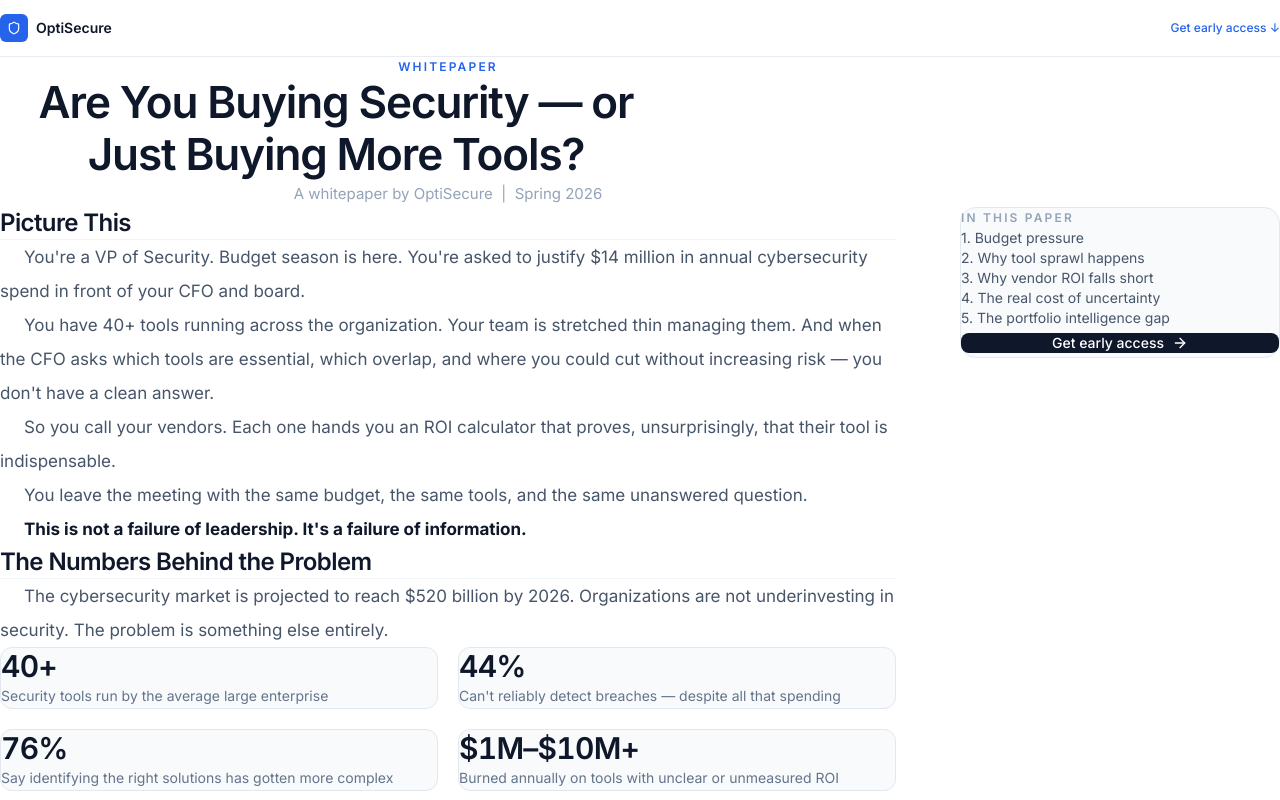
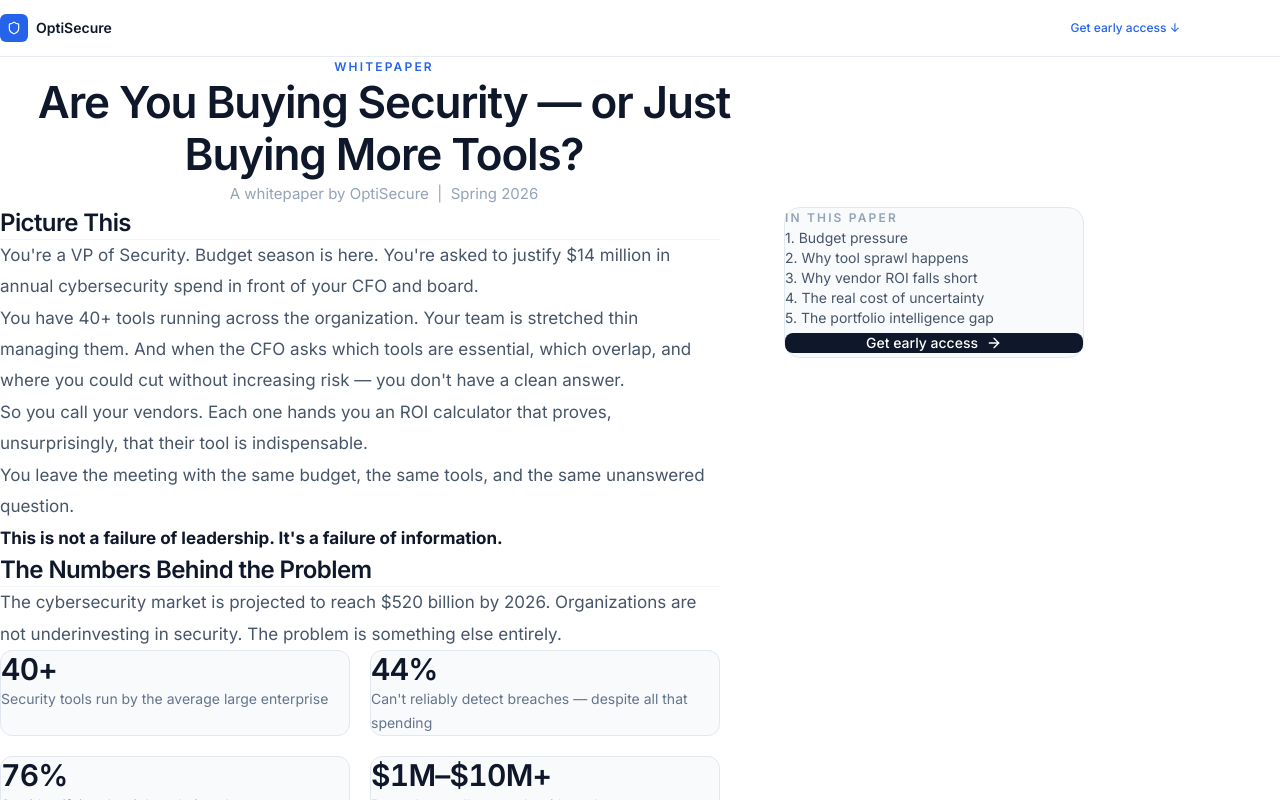
Before and after one commit to poojalohit/OptiSecure, a React (Vite) app: page / in a window 1280 px wide. Shown: the top 800 px of the page. Built offline with nearby package versions, Linux system fonts and the light colour scheme.

Commit message:
fix(whitepaper): cap article width to 720px, hide sidebar below lg, remove paragraph indent
Made-with: Cursor

```diff
--- a/src/pages/Whitepaper.tsx
+++ b/src/pages/Whitepaper.tsx
@@ -15,7 +15,7 @@ export default function Whitepaper() {
     <div className="min-h-screen bg-white">
       {/* Navbar */}
       <nav className="sticky top-0 z-50 bg-white/95 backdrop-blur-md border-b border-slate-200/80">
-        <div className="max-w-7xl mx-auto px-6 lg:px-12 flex items-center justify-between h-14">
+        <div className="max-w-[1180px] mx-auto px-4 sm:px-6 lg:px-8 flex items-center justify-between h-14">
           <div className="flex items-center gap-2">
             <div className="w-7 h-7 rounded-md bg-brand-600 flex items-center justify-center">
               <Shield className="w-3.5 h-3.5 text-white" />
@@ -29,18 +29,20 @@ export default function Whitepaper() {
       </nav>
 
       {/* Whitepaper content */}
-      <article className="max-w-7xl mx-auto px-6 lg:px-12 pt-14 pb-16 lg:pt-20 lg:pb-20">
+      <article className="max-w-[1180px] mx-auto px-4 sm:px-6 lg:px-8 pt-12 pb-16 lg:pt-20 lg:pb-20">
         {/* Header */}
-        <header className="mb-16 lg:mb-20 text-center max-w-4xl mx-auto">
+        <header className="max-w-3xl mx-auto text-center mb-12 lg:mb-16">
           <p className="text-[12px] font-semibold text-brand-600 tracking-[0.18em] uppercase mb-5">Whitepaper</p>
-          <h1 className="text-[2rem] sm:text-[2.5rem] lg:text-[2.75rem] font-semibold text-slate-900 leading-[1.18] tracking-tight mb-5 max-w-2xl mx-auto">
+          <h1 className="text-[2rem] sm:text-[2.5rem] lg:text-[2.75rem] font-semibold text-slate-900 leading-[1.18] tracking-tight mb-5">
             Are You Buying Security — or Just Buying More Tools?
           </h1>
           <p className="text-[15px] text-slate-400">A whitepaper by OptiSecure &nbsp;|&nbsp; Spring 2026</p>
         </header>
 
-        <div className="grid lg:grid-cols-[minmax(0,1fr)_320px] gap-12 xl:gap-16 items-start">
-          <div className="min-w-0">
+        {/* Two-column layout: only enabled at lg (1024px+) */}
+        <div className="lg:grid lg:grid-cols-[minmax(0,720px)_300px] lg:gap-16 lg:items-start">
+          {/* Main article column */}
+          <div className="max-w-[720px] mx-auto lg:mx-0 lg:max-w-none min-w-0">
 
             {/* --- Picture This --- */}
             <Section title="Picture This">
@@ -55,7 +57,7 @@ export default function Whitepaper() {
             <Section title="The Numbers Behind the Problem">
               <P>The cybersecurity market is projected to reach $520 billion by 2026. Organizations are not underinvesting in security. The problem is something else entirely.</P>
 
-          <div className="grid sm:grid-cols-2 gap-5 my-10">
+              <div className="grid grid-cols-1 sm:grid-cols-2 gap-4 sm:gap-5 my-10">
                 <StatBlock value="40+" label="Security tools run by the average large enterprise" />
                 <StatBlock value="44%" label="Can't reliably detect breaches — despite all that spending" />
                 <StatBlock value="76%" label="Say identifying the right solutions has gotten more complex" />
@@ -117,11 +119,11 @@ export default function Whitepaper() {
             </Section>
 
             {/* --- Divider --- */}
-        <div className="my-14 lg:my-16 border-t border-slate-200" />
+            <div className="my-12 lg:my-16 border-t border-slate-200" />
 
             {/* --- CTA --- */}
             <section id="signup" className="scroll-mt-20">
-          <div className="rounded-2xl border border-slate-200 bg-white p-8 sm:p-10 text-center shadow-sm">
+              <div className="rounded-2xl border border-slate-200 bg-white p-6 sm:p-10 text-center shadow-sm">
                 <h2 className="text-xl sm:text-2xl font-semibold text-slate-900 tracking-tight mb-3">
                   We're working on it.
                 </h2>
@@ -130,14 +132,14 @@ export default function Whitepaper() {
                 </p>
 
                 {!submitted ? (
-              <form onSubmit={handleSubmit} className="max-w-xl mx-auto grid sm:grid-cols-[1fr_1fr_auto] gap-3">
+                  <form onSubmit={handleSubmit} className="grid grid-cols-1 sm:grid-cols-[1fr_1fr_auto] gap-3 max-w-xl mx-auto">
                     <input
                       type="text"
                       value={name}
                       onChange={e => setName(e.target.value)}
                       placeholder="Your name"
                       required
-                  className="w-full px-4 py-3 rounded-lg bg-white border border-slate-200 text-slate-900 placeholder-slate-400 text-sm focus:outline-none focus:ring-2 focus:ring-brand-500 focus:border-transparent"
+                      className="w-full min-w-0 px-4 py-3 rounded-lg bg-white border border-slate-200 text-slate-900 placeholder-slate-400 text-sm focus:outline-none focus:ring-2 focus:ring-brand-500 focus:border-transparent"
                     />
                     <input
                       type="email"
@@ -145,7 +147,7 @@ export default function Whitepaper() {
                       onChange={e => setEmail(e.target.value)}
                       placeholder="you@company.com"
                       required
-                  className="w-full px-4 py-3 rounded-lg bg-white border border-slate-200 text-slate-900 placeholder-slate-400 text-sm focus:outline-none focus:ring-2 focus:ring-brand-500 focus:border-transparent"
+                      className="w-full min-w-0 px-4 py-3 rounded-lg bg-white border border-slate-200 text-slate-900 placeholder-slate-400 text-sm focus:outline-none focus:ring-2 focus:ring-brand-500 focus:border-transparent"
                     />
                     <button
                       type="submit"
@@ -166,8 +168,10 @@ export default function Whitepaper() {
                 )}
               </div>
             </section>
+
           </div>
 
+          {/* Sidebar — visible only on lg (1024px) and above */}
           <aside className="hidden lg:block sticky top-24">
             <div className="rounded-2xl border border-slate-200 bg-slate-50 p-6">
               <p className="text-[12px] font-semibold uppercase tracking-[0.18em] text-slate-400 mb-5">In this paper</p>
@@ -189,7 +193,7 @@ export default function Whitepaper() {
 
       {/* Footer */}
       <footer className="border-t border-slate-100 py-8">
-        <div className="max-w-7xl mx-auto px-6 lg:px-12 flex items-center justify-between">
+        <div className="max-w-[1180px] mx-auto px-4 sm:px-6 lg:px-8 flex items-center justify-between">
           <div className="flex items-center gap-2">
             <div className="w-6 h-6 rounded bg-brand-600 flex items-center justify-center">
               <Shield className="w-3 h-3 text-white" />
@@ -215,12 +219,12 @@ function Section({ title, children }: { title: string; children: React.ReactNode
 }
 
 function P({ children }: { children: React.ReactNode }) {
-  return <p className="text-[16px] lg:text-[17px] text-slate-600 leading-[2] mb-5 last:mb-0 [text-indent:1.5rem]">{children}</p>
+  return <p className="text-[16px] lg:text-[17px] text-slate-600 leading-[1.85] mb-5 last:mb-0">{children}</p>
 }
 
 function StatBlock({ value, label }: { value: string; label: string }) {
   return (
-    <div className="p-6 rounded-xl border border-slate-200 bg-slate-50">
+    <div className="p-5 sm:p-6 rounded-xl border border-slate-200 bg-slate-50">
       <p className="text-2xl sm:text-3xl font-semibold text-slate-900 tabular-nums tracking-tight mb-2">{value}</p>
       <p className="text-sm text-slate-500 leading-6">{label}</p>
     </div>
@@ -229,9 +233,9 @@ function StatBlock({ value, label }: { value: string; label: string }) {
 
 function ForceBlock({ title, body }: { title: string; body: React.ReactNode }) {
   return (
-    <div className="pl-6 py-1 border-l-2 border-brand-200">
+    <div className="pl-5 py-1 border-l-2 border-brand-200">
       <p className="text-[16px] lg:text-[17px] text-slate-900 font-semibold mb-2">{title}</p>
-      <p className="text-[16px] lg:text-[17px] text-slate-600 leading-[2]">{body}</p>
+      <p className="text-[16px] lg:text-[17px] text-slate-600 leading-[1.85]">{body}</p>
     </div>
   )
 }
```
Lines whose indentation alone changed are shown as unchanged.
